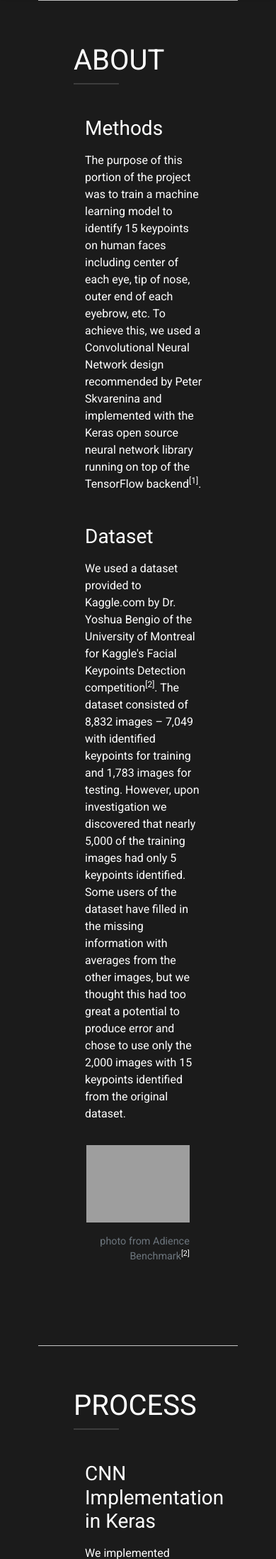
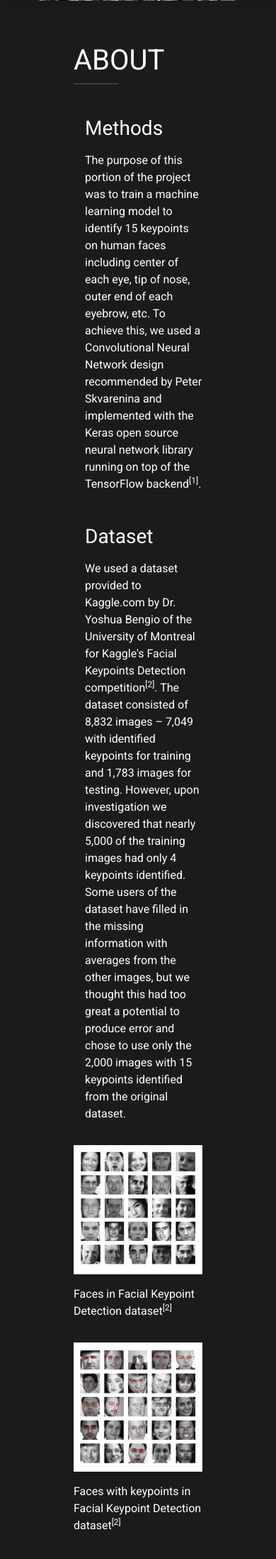
Before and after one commit to vlarie/EPIC_team5_Project3, a Flask app: page /keypoints/ in a window 390 px wide. Shown: the part 244-2440 px from the top of the page at 71% size. Run offline with Flask 2, Linux system fonts and the light colour scheme; some libraries are stand-ins or nearby versions; grey boxes are pictures that could not be loaded.

Commit message:
Updates to images, team info, carousel images, etc.

```diff
--- a/static/css/style.css
+++ b/static/css/style.css
@@ -168,7 +168,7 @@ p {
 }
 
 #carouselSubhead {
-    margin-bottom: 97px;
+    margin-bottom: 107px;
     text-shadow: 1px 1px 2px #1663c7, 0 0 1em #1663c7, 0 0 0.2em #1663c7;
 }
 
--- a/templates/agegender.html
+++ b/templates/agegender.html
@@ -129,7 +129,7 @@
         <section id="results">
             <h1>RESULTS</h1>
             <hr id="underline">
-            <p>We gathered a group of images for each age and gender groups from the Adience dataset and cropped and flipped the images for testing.
+            <p>We gathered a group of images for each age and gender group from the Adience dataset and cropped and flipped the images for testing.
                 We ran the images into both the Caffe and TensorFlow models with the results shown below. The green shade represents correct
                 predictions, yellow shade represents predictions off by one age group, and the red shade represents incorrect predictions with the
                 age group being off
--- a/templates/generator.html
+++ b/templates/generator.html
@@ -74,6 +74,8 @@
             <h3 id ="subhead">TensorFlow Reimplementation</h3>
             <p>We also found a TensorFlow re-implementation of the Gil/Hassner project using the same Adience dataset and CNN network architecture by GitHub user dpressel<a href="#references"><sup>[3]</sup></a>.</p>
             <img id="imgContent" src="../static/images/tensorflow.png" alt="TensorFlow">
+
+            <iframe src="https://player.vimeo.com/video/310882940" width="640" height="640" frameborder="0" webkitallowfullscreen mozallowfullscreen allowfullscreen></iframe>
         </section>
 
         <hr>
--- a/templates/index.html
+++ b/templates/index.html
@@ -21,7 +21,7 @@
     </ol>
     <div class="carousel-inner">
         <div class="carousel-item active">
-            <img class="d-block h-100" id="carousel-image" src="../static/images/1250x600.png" alt="Facial Keypoints: Tier 1">
+            <img class="d-block h-100" id="carousel-image" src="../static/images/keypoint_carousel.jpg" alt="Facial Keypoints: Tier 1">
                 <div class="carousel-caption d-none d-md-block">
                     <h1 id="carouselHeader">Facial Keypoint Detector</h1>
                     <h4 id="carouselSubhead">CNN trained to detect 15 keypoints</h4>
--- a/templates/keypoints.html
+++ b/templates/keypoints.html
@@ -12,8 +12,11 @@
     {% include "navbar.html" %}
 
     <div class="container-fluid align-items-center" id="modelContainer">
-        <img id="imgMain" src="../static/images/1250x600.png" alt="Facial Keypoint main image">
-
+        <img id="imgMain" src="../static/images/keypoint_carousel.jpg" alt="Facial Keypoint main image">
+        <div class="carousel-caption d-none d-md-block">
+            <h1 id="imgHeader">Facial Keypoint Detector</h1>
+            <h4 id="imgSubhead">CNN trained to detect 15 keypoints</h4>
+        </div>
     <!-- @TODO fix spacing on photos and add caption credit where applicable -->
     <!-- @TODO update with correct info -->
         <section id="about">
@@ -22,17 +25,26 @@
             <h3 id ="subhead">Methods</h3>
             <p>The purpose of this portion of the project was to train a machine learning model to identify 15 keypoints on human faces including center of each eye, tip of nose, outer end of each eyebrow, etc. To achieve this, we used a Convolutional Neural Network design recommended by Peter Skvarenina and implemented with the Keras open source neural network library running on top of the TensorFlow backend<a href="#references"><sup>[1]</sup></a>.</p>
             <h3 id ="subhead">Dataset</h3>
-            <p>We used a dataset provided to Kaggle.com by Dr. Yoshua Bengio of the University of Montreal for Kaggle's Facial Keypoints Detection competition<a href="#references"><sup>[2]</sup></a>. The dataset consisted of 8,832 images – 7,049 with identified keypoints for training and 1,783 images for testing. However, upon investigation we discovered that nearly 5,000 of the training images had only 5 keypoints identified. Some users of the dataset have filled in the missing information with averages from the other images, but we thought this had too great a potential to produce error and chose to use only the 2,000 images with 15 keypoints identified from the original dataset.</p>
+            <p>We used a dataset provided to Kaggle.com by Dr. Yoshua Bengio of the University of Montreal for Kaggle's Facial Keypoints Detection competition<a href="#references"><sup>[2]</sup></a>. The dataset consisted of 8,832 images – 7,049 with identified keypoints for training and 1,783 images for testing. However, upon investigation we discovered that nearly 5,000 of the training images had only 4 keypoints identified. Some users of the dataset have filled in the missing information with averages from the other images, but we thought this had too great a potential to produce error and chose to use only the 2,000 images with 15 keypoints identified from the original dataset.</p>
             <!-- @TODO check for image on kaggle of dataset -->
             <!-- @TODO create figure of keypoint list -->
-            <figure class="figure">
-                <a href="https://talhassner.github.io/home/projects/Adience/Adience-data.html">
-                    <img id="imgContent" src="../static/images/dataset.png" alt="Dataset">
-                </a>
-                <figcaption class="figure-caption text-right">
-                    <p>photo from Adience Benchmark<a href="#references"><sup>[2]</sup></a></p>
-                </figcaption>
-            </figure>
+            <div class="row">
+                <div class="col-md-6">
+                    <div class="thumbnail">
+                        <img src="../static/images/KPtrainingfaces3.png" alt="Facial keypoint dataset without keypoints" style="width:100%">
+                        <div class="caption text-left">
+                        <p id="thumbCaption">Faces in Facial Keypoint Detection dataset<a href="#references"><sup>[2]</sup></a></p>
+                        </div>
+                    </div>
+                </div>
+                <div class="col-md-6">
+                    <div class="thumbnail">
+                        <img src="../static/images/KPtrainingfacesKP1.png" alt="Facial keypoint dataset with keypoints" style="width:100%">
+                        <div class="caption text-left">
+                        <p id="thumbCaption">Faces with keypoints in Facial Keypoint Detection dataset<a href="#references"><sup>[2]</sup></a></p>
+                        </div>
+                    </div>
+                </div>
         </section>
 
         <hr>
@@ -42,7 +54,6 @@
             <hr id="underline">
             <h3 id ="subhead">CNN Implementation in Keras</h3>
             <p>We implemented Skvarenina’s model in Keras with the structure shown in the diagram below. In this structure, the images are preprocessed to grayscale and converted to a 96x96 2D array of numbers between -1 and 1 used as the input to the model. The output of the model is 30 floating point numbers representing the (x, y) coordinates of each facial keypoint.</p>
-            <!-- @TODO update image -->
             <figure class="figure">
                 <a href="">
                     <img id="imgContent" src="../static/images/KPnetwork-architecture.png" alt="CNN Overview">
@@ -56,24 +67,21 @@
             <p>The training for this model was done in Google’s Colab notebook environment using their GPU hardware accelerator option (approximately 10x faster than running in Colab without hardware acceleration). We ran the training for 100 epochs, taking just over 3 hours to complete.</p>
             <h3 id ="subhead">Performance</h3>
             <p>The results from our training process are shown below. After 100 epochs, accuracy leveled off and showed no further improvement in the absence of changing methodology. Our model got to ~70% accuracy for the training, but only ~30% accuracy for the test pass.</p>
-            <!-- @TODO update image -->
             <figure class="figure">
                 <a href="">
-                    <img id="imgContent" src="../static/images/results.png" alt="Accuracy rates on training and test data">
+                    <img id="imgContent" src="../static/images/KPmodelaccuracy.png" alt="Accuracy rates on training and test data">
                 </a>
                 <figcaption class="figure-caption text-right">
-                    <!-- @TODO Check with Troy on image source -->
-                    <p>photo from Gil Levi and Tal Hassner<a href="#references"><sup>[1]</sup></a></p>
+                    <p>generated by Troy Bailey &nbsp; &copy; 2019 TEAM EPIC</p>
                 </figcaption>
             </figure>
             <p>Skvarenina reports that “with some trivial tricks” he can achieve 80-90% accuracy with 30 epochs. The details of these tricks are not provided; however, upon visual inspection of our results, we felt the accuracy was fairly good in terms of distance to the training keypoint locations. In the image below, the manually identified keypoints are shown in green while our model’s predicted keypoints are shown in red.</p>
-            <!-- @TODO update image -->
             <figure class="figure">
                 <a href="">
-                    <img id="imgContent" src="../static/images/results.png" alt="Results (From Gil Levi and Tal Hassner’s paper)">
+                    <img id="imgContent" src="../static/images/KPaccuracyTest.png" alt="Results (From Gil Levi and Tal Hassner’s paper)">
                 </a>
                 <figcaption class="figure-caption text-right">
-                    <p>photo from Gil Levi and Tal Hassner<a href="#references"><sup>[1]</sup></a></p>
+                    <p>generated by Troy Bailey &nbsp; &copy; 2019 TEAM EPIC</p>
                 </figcaption>
             </figure>
             <p>We felt our model's keypoint placements were adequate to continue with our application. It's also difficult to determine the best approach for measuring accuracy in this model.  For a simple classifier, predictions are either purely right or purely wrong, so accuracy is usually defined as percentage of predictions which are right. For a network generating numerical output such as coordinates in an image, each prediction has its own spectrum of "rightness" based on proximity to the expected coordinates. In order to define accuracy of a group of predicted coordinates, some choice must be made on how to define the overall accuracy as a function of all the individual prediction accuracies.  Are they weighted evenly (i.e. mean error)?  Do further-off predictions hurt accuracy more (i.e. mean square error)?  Depending on the application, one approach may be better suited than the next.</p>
```
Also changed, not shown: templates/aboutus.html (+5 -5 lines), static/images/AGclassifications.png, static/images/KPaccuracyTest.png (added), static/images/KPmodelaccuracy.png (added), static/images/KPtrainingfaces3.png, static/images/KPtrainingfacesKP1.png, static/images/keypoint_carousel.jpg (added), static/images/team/seth250.jpg (added), static/images/team/troy250.jpg (added), 1 other file.
